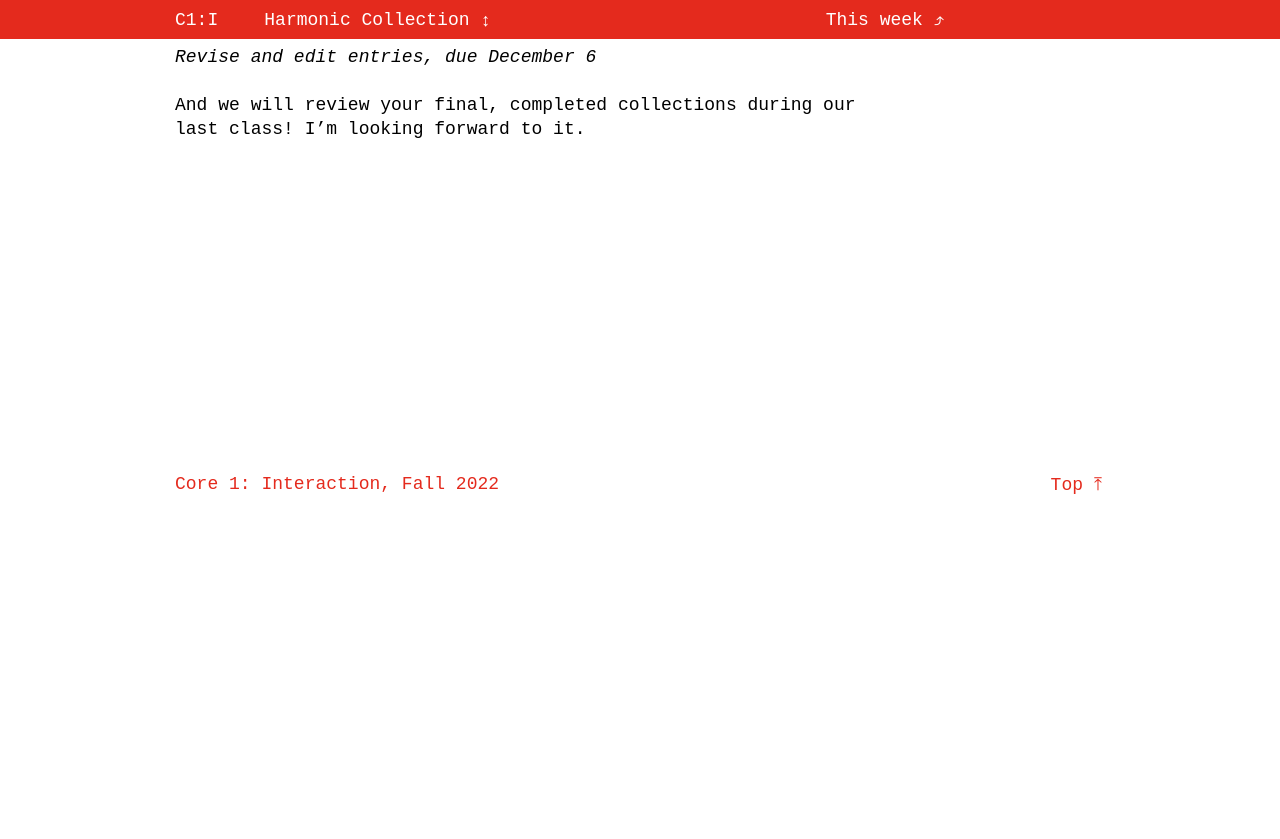
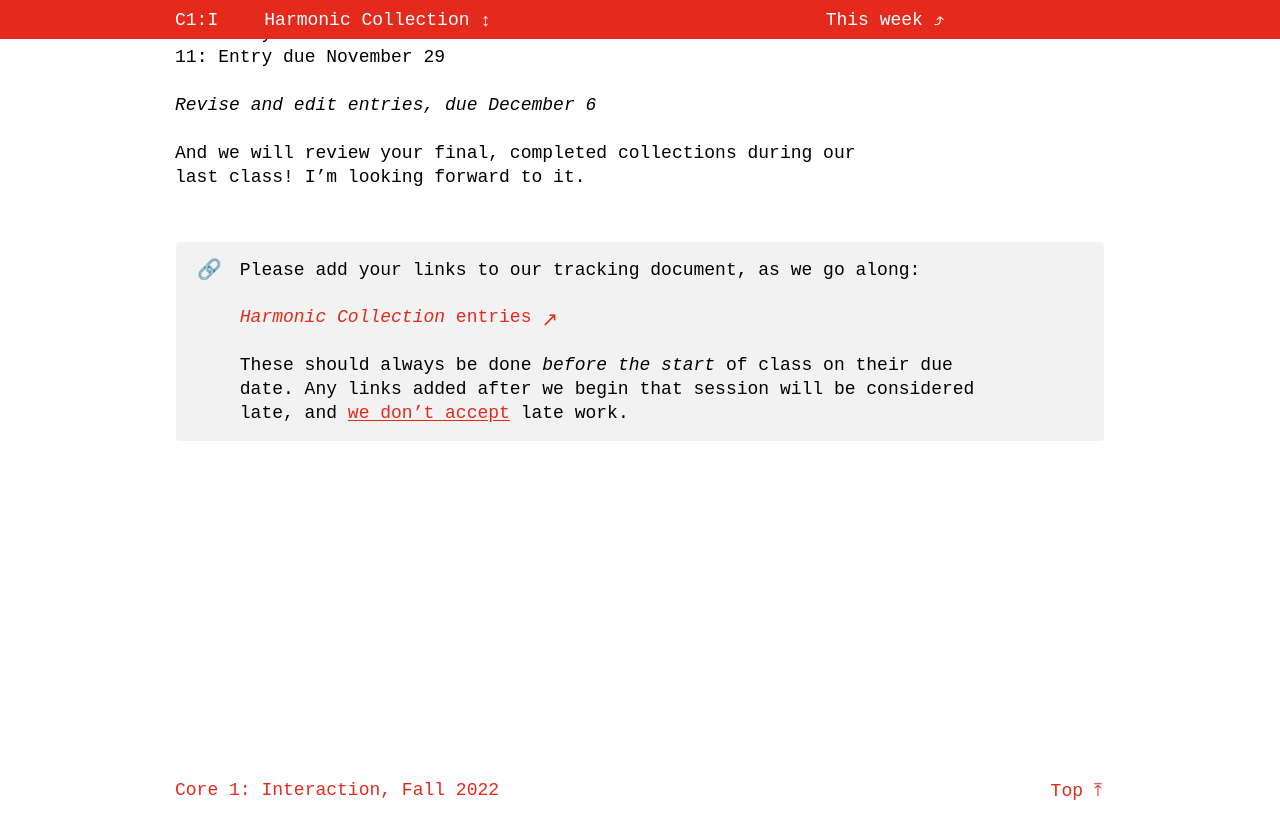
Before and after one commit to core-interaction/core-interaction.github.io, a Jekyll site: the page built from project/harmonic.md, in a window 1280 px wide and 900 px high, scrolled down 2284 px. Shown: the top 839 px of the window. Built offline with Jekyll 4.4.1, drawn with Linux system fonts in a browser that asks for light colours; before the commit the page ends 2883 px from its top, so only the background shows below that; some of the changed text lies outside the part shown.

Commit message:
Project tracking links.

```diff
--- a/project/harmonic.md
+++ b/project/harmonic.md
@@ -5,6 +5,10 @@ title: '*Harmonic Collection*'
 
 
 You’re going to pick a theme to explore visually for the duration of the semester. Each week, you’ll design and code an entry to a collection that explores this theme. At the end of the semester, you’ll deliver a website that houses 11 programmed entries. The website container is part of the design, as well.
+{: .left }
+
+[*Harmonic Collection* entries](https://docs.google.com/spreadsheets/d/1vXYVnicRUHnczxPCSaqsmmflynnwP22zhES5jFMPKpw/)
+{: .icon-link .right }
 
 
 
@@ -57,3 +61,11 @@ We’ll be adding to this collection over the course of the semester:
 {: list-prefix="Test" }
 
 And we will review your final, completed collections during our last class! I’m looking forward to it.
+
+> Please add your links to our tracking document, as we go along:
+>
+> [*Harmonic Collection* entries](https://docs.google.com/spreadsheets/d/1vXYVnicRUHnczxPCSaqsmmflynnwP22zhES5jFMPKpw/)
+> {: .icon-link }
+>
+> These should always be done *before the start* of class on their due date. Any links added after we begin that session will be considered late, and [we don’t accept](https://docs.google.com/document/d/1u358io8doX_SVVMGqIM_oH5V0OIccneYu4Ww-uE55QM/edit#heading=h.64moyiwmpq3g) late work.
+{: .callout .two-above icon='🔗' }
```
Also changed, not shown: syllabus.md (+5 -0 lines).
